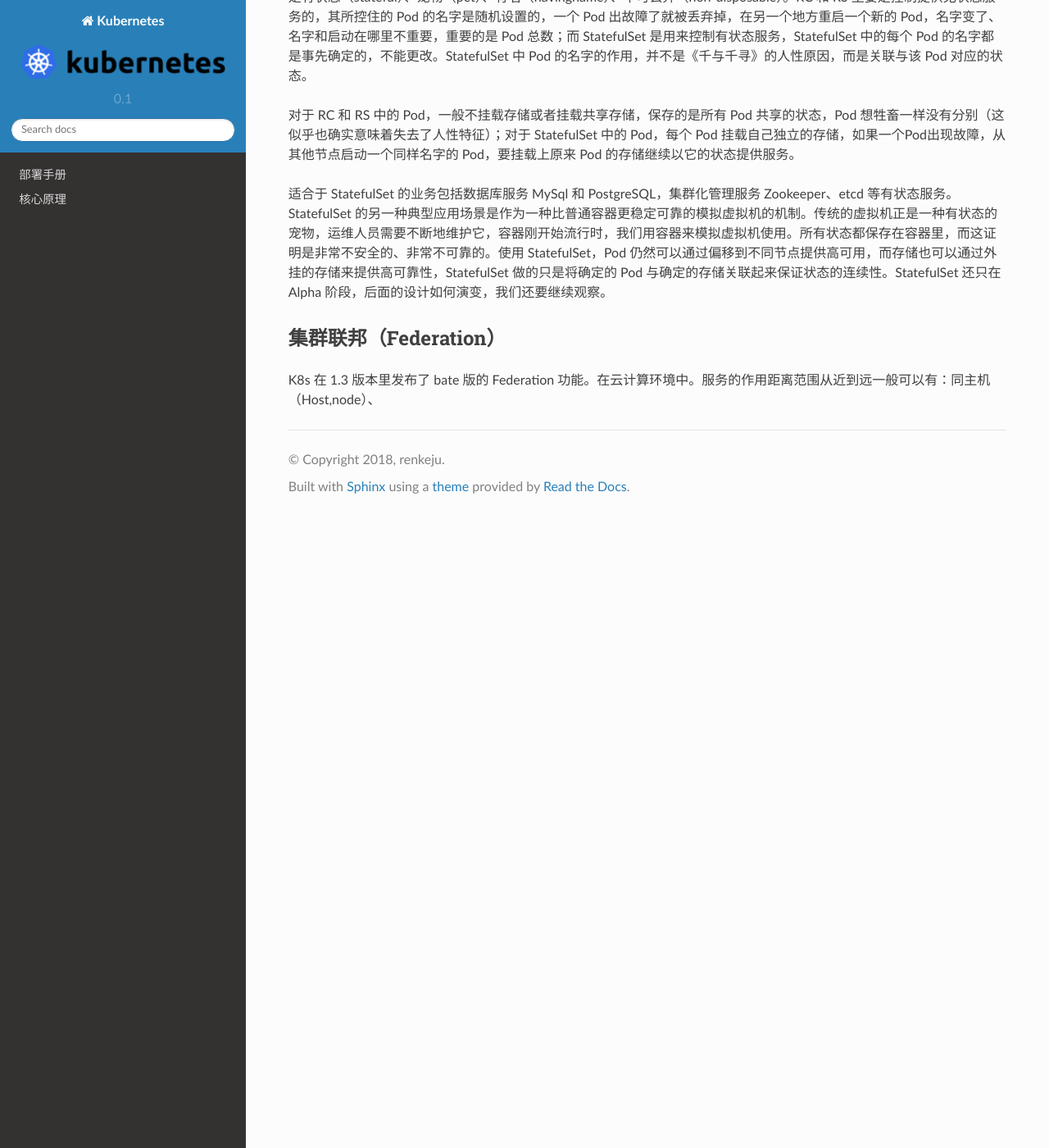
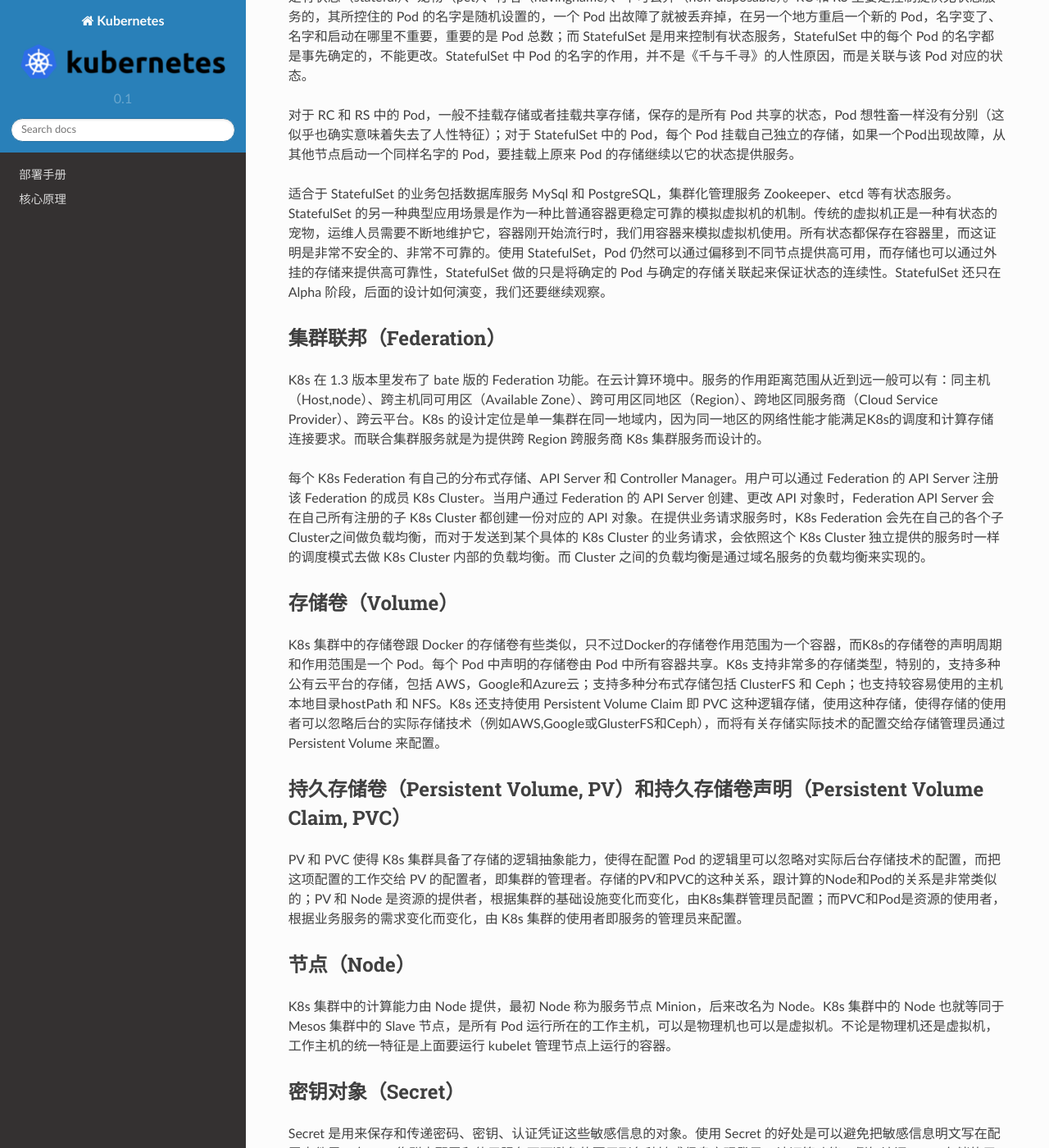
Before and after one commit to 81192/kubernetes-docs, a Sphinx documentation site: the page built from source/core_principle/design_principle.rst, in a window 1280 px wide and 1400 px high, scrolled down 4261 px. Shown: the whole window at 82% size. Built offline with Sphinx 7.4.7 and the Read the Docs theme 2.0.0, drawn with Linux system fonts in a browser that asks for light colours; some of the changed text lies outside the part shown.

Commit message:
1536037156

```diff
--- a/source/core_principle/design_principle.rst
+++ b/source/core_principle/design_principle.rst
@@ -135,4 +135,46 @@
 集群联邦（Federation）
 ~~~~~~~~~~~~~~~~~~~~~~
 
-K8s 在 1.3 版本里发布了 bate 版的 Federation 功能。在云计算环境中。服务的作用距离范围从近到远一般可以有：同主机（Host,node）、
+K8s 在 1.3 版本里发布了 bate 版的 Federation 功能。在云计算环境中。服务的作用距离范围从近到远一般可以有：同主机（Host,node）、跨主机同可用区（Available Zone）、跨可用区同地区（Region）、跨地区同服务商（Cloud Service Provider）、跨云平台。K8s 的设计定位是单一集群在同一地域内，因为同一地区的网络性能才能满足K8s的调度和计算存储连接要求。而联合集群服务就是为提供跨 Region 跨服务商 K8s 集群服务而设计的。
+
+每个 K8s Federation 有自己的分布式存储、API Server 和 Controller Manager。用户可以通过 Federation 的 API Server 注册该 Federation 的成员 K8s Cluster。当用户通过 Federation 的 API Server 创建、更改 API 对象时，Federation API Server 会在自己所有注册的子 K8s Cluster 都创建一份对应的 API 对象。在提供业务请求服务时，K8s Federation 会先在自己的各个子Cluster之间做负载均衡，而对于发送到某个具体的 K8s Cluster 的业务请求，会依照这个 K8s Cluster 独立提供的服务时一样的调度模式去做 K8s Cluster 内部的负载均衡。而 Cluster 之间的负载均衡是通过域名服务的负载均衡来实现的。
+
+存储卷（Volume）
+~~~~~~~~~~~~~~~~~~
+
+K8s 集群中的存储卷跟 Docker 的存储卷有些类似，只不过Docker的存储卷作用范围为一个容器，而K8s的存储卷的声明周期和作用范围是一个 Pod。每个 Pod 中声明的存储卷由 Pod 中所有容器共享。K8s 支持非常多的存储类型，特别的，支持多种公有云平台的存储，包括 AWS，Google和Azure云；支持多种分布式存储包括 ClusterFS 和 Ceph；也支持较容易使用的主机本地目录hostPath 和 NFS。K8s 还支持使用 Persistent Volume Claim 即 PVC 这种逻辑存储，使用这种存储，使得存储的使用者可以忽略后台的实际存储技术（例如AWS,Google或GlusterFS和Ceph），而将有关存储实际技术的配置交给存储管理员通过 Persistent Volume 来配置。
+
+持久存储卷（Persistent Volume, PV）和持久存储卷声明（Persistent Volume Claim, PVC）
+~~~~~~~~~~~~~~~~~~~~~~~~~~~~~~~~~~~~~~~~~~~~~~~~~~~~~~~~~~~~~~~~~~~~~~~~~~~~~~~~~~~~~~~~~~~
+
+PV 和 PVC 使得 K8s 集群具备了存储的逻辑抽象能力，使得在配置 Pod 的逻辑里可以忽略对实际后台存储技术的配置，而把这项配置的工作交给 PV 的配置者，即集群的管理者。存储的PV和PVC的这种关系，跟计算的Node和Pod的关系是非常类似的；PV 和 Node 是资源的提供者，根据集群的基础设施变化而变化，由K8s集群管理员配置；而PVC和Pod是资源的使用者，根据业务服务的需求变化而变化，由 K8s 集群的使用者即服务的管理员来配置。
+
+节点（Node）
+~~~~~~~~~~~~~
+
+K8s 集群中的计算能力由 Node 提供，最初 Node 称为服务节点 Minion，后来改名为 Node。K8s 集群中的 Node 也就等同于 Mesos 集群中的 Slave 节点，是所有 Pod 运行所在的工作主机，可以是物理机也可以是虚拟机。不论是物理机还是虚拟机，工作主机的统一特征是上面要运行 kubelet 管理节点上运行的容器。
+
+密钥对象（Secret）
+~~~~~~~~~~~~~~~~~~
+
+Secret 是用来保存和传递密码、密钥、认证凭证这些敏感信息的对象。使用 Secret 的好处是可以避免把敏感信息明文写在配置文件里。在 K8s 集群中配置和使用服务不可避免的要用到各种敏感信息实现登录、认证等功能。例如访问 AWS 存储的用户名密码。为了避免将类似的敏感信息明文写在所有需要使用的配置文件中，可以将这些信息存入一个 Secret 对象，而在配置文件中通过 Secret 对象引用这些敏感信息。这种方式的好处包括：意图明确，避免重复，减少暴露机会。
+
+用户账户（User Account）和服务账户（Service Account）
+~~~~~~~~~~~~~~~~~~~~~~~~~~~~~~~~~~~~~~~~~~~~~~~~~~~
+
+顾名思义，用户账户为人提供账户标识，而服务账户为计算机进程和 K8s 集群中运行的 Pod 提供账户标识。用户账户和服务账户的一个区别是作用范围；用户账户对应的是人的身份，人的身份与服务的 namespace 无关，所以用户账户是跨 namespace 的；而服务账户对应的是一个运行中程序的身份，与特定 namespace 是相关的。
+
+名称空间（Namespace）
+~~~~~~~~~~~~~~~~~~~~~~
+
+名称空间为 K8s 集群提供虚拟的隔离作用，K8s 集群初始有两个名字空间，分别是默认名字空间 default 和系统名称空间 kube-system，除此之外，管理员可以创建新的名称空间满足需求。
+
+RBAC 访问授权
+~~~~~~~~~~~~~~~
+
+K8s 在 1.3 版本中发布了 alpha 版本基于角色的访问控制（Role-based Access Control，RBAC）的授权模式。相对于基本属性的访问控制（Attribute-based Access Control, ABAC），RBAC 主要是引入了角色（Role）和角色绑定（RoleBinding）的抽象概念。在 ABAC 中，K8s 集群中的访问策略只能跟用户直接关联；而在 RBAC 中，访问策略可以跟某个角色关联，具体的用户跟一个或多个角色相关联，具体的用户在跟一个或多个角色相关联。显然，RBAC 像其他的新功能一样，每次引入新功能，都会引入新的 API 对象，从而引入新的抽象概念，而这一新的抽象概念一定会使集群服务管理和使用更容易扩展和重用。
+
+总结
+~~~~~~~~
+
+从 K8s 的系统架构、技术概念和设计理念，我们可以看到 k8s 系统最核心的两个设计理念：一个是容错性，一个是易扩展性。容错性实际是保证 K8s 系统稳定性和安全性的基础，易扩展性是保证 K8s 对变得更友好，够可以快速迭代增加新功能的基础。
```
